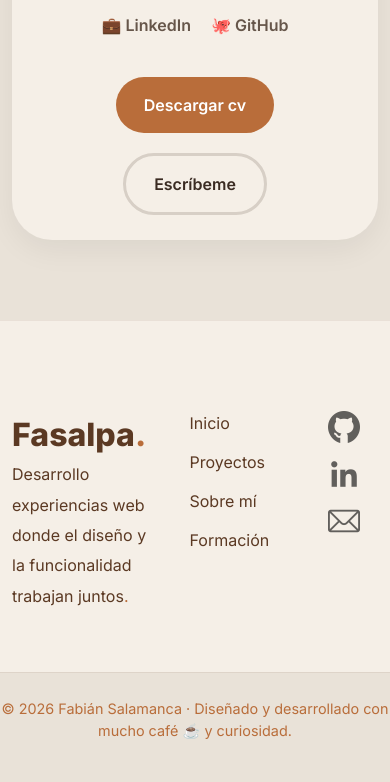
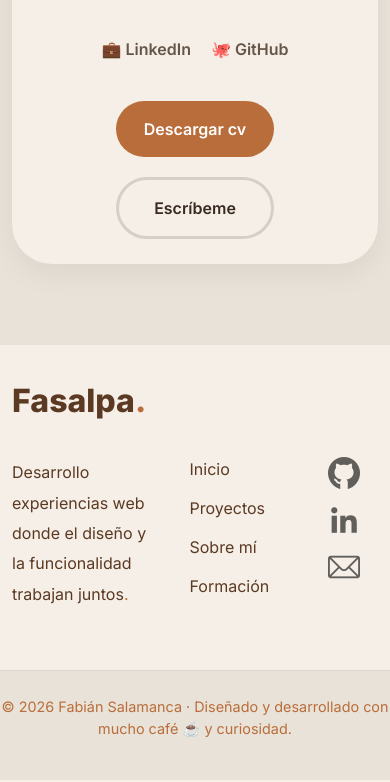
Before and after one commit to Fasalpa/Portafolio-FaSalPa, a plain HTML site: page index.html in a window 390 px wide. Shown: the part 8838-9620 px from the top of the page. Drawn offline with nearby package versions, Linux system fonts and the light colour scheme.

Commit message:
style: cambiar separador de logoMio para que se alinie a el parrafo del footer

```diff
--- a/index.html
+++ b/index.html
@@ -946,17 +946,14 @@
         </div>
       </section>
 
-      <footer class="footer" style="height: 30vh" aria-label="Pie de página">
+      <footer class="footer" aria-label="Pie de página">
+        <div class="container">
+          <a class="logo" id="footerLogoMio" href="#">
+            Fasalpa<span class="puntos">.</span>
+          </a>
+        </div>
         <div class="container footer-content">
           <div class="footer-brand">
-            <a
-              class="logo"
-              href="#"
-              aria-label="Fasalpa Logo que devuelve al Inicio"
-            >
-              Fasalpa<span class="puntos">.</span>
-            </a>
-
             <p id="footerDescripcion">
               Desarrollo experiencias web donde el diseño y la funcionalidad
               trabajan juntos<span class="puntos">.</span>
--- a/styles.css
+++ b/styles.css
@@ -311,6 +311,7 @@ input:checked + label img.moon {
   font-weight: 600;
   transition: 0.3s;
   display: inline-block;
+  width: 158.48px;
   align-content: center;
 }
 
@@ -327,6 +328,7 @@ input:checked + label img.moon {
   border-radius: 32px;
   font-weight: 600;
   transition: 0.3s;
+  width: 158.48px;
 }
 
 .btn-outline-custom:hover {
@@ -787,11 +789,20 @@ input:checked + label img.moon {
 /* FOOTER */
 
 .footer {
+  display: flex;
   background: var(--bg);
+  border-top: 1px solid rgba(91, 57, 35, 0.08);
+  /* padding: 90px 0 40px; */
+  flex-direction: column;
+  justify-content: center;
+  gap: 2%;
+}
 
-  border-top: 1px solid rgba(91, 57, 35, 0.08);
-
-  padding: 90px 0 40px;
+#footerLogoMio {
+  display: block;
+  padding-left: calc(var(--bs-gutter-x) * 3.9);
+  margin-top: 2rem;
+  margin-bottom: 2rem;
 }
 
 .footer-content {
@@ -905,7 +916,7 @@ input:checked + label img.moon {
   .navbar-nav {
     display: flex;
     align-items: center;
-    gap: 6px;
+    gap: 20px;
     width: 100%;
   }
   .nav-link {
@@ -914,7 +925,13 @@ input:checked + label img.moon {
     text-align: center;
     padding: -10;
   }
-    .section-title{
+  .section-title {
+    margin-bottom: 2rem;
+  }
+  #footerLogoMio {
+    display: block;
+    padding-left: calc(var(--bs-gutter-x) * 0);
+    margin-top: 2rem;
     margin-bottom: 2rem;
   }
 }
@@ -932,7 +949,6 @@ input:checked + label img.moon {
     letter-spacing: -1px;
   }
 
-
   .section-title h2 {
     font-size: 2.4rem;
   }
@@ -940,10 +956,8 @@ input:checked + label img.moon {
   .skill-group {
     padding: 30px 20px;
   }
-  .navbar-nav {
-    gap: 6px;
-  }
-  .col-6{
+
+  .col-6 {
     width: 100%;
   }
 }
```
